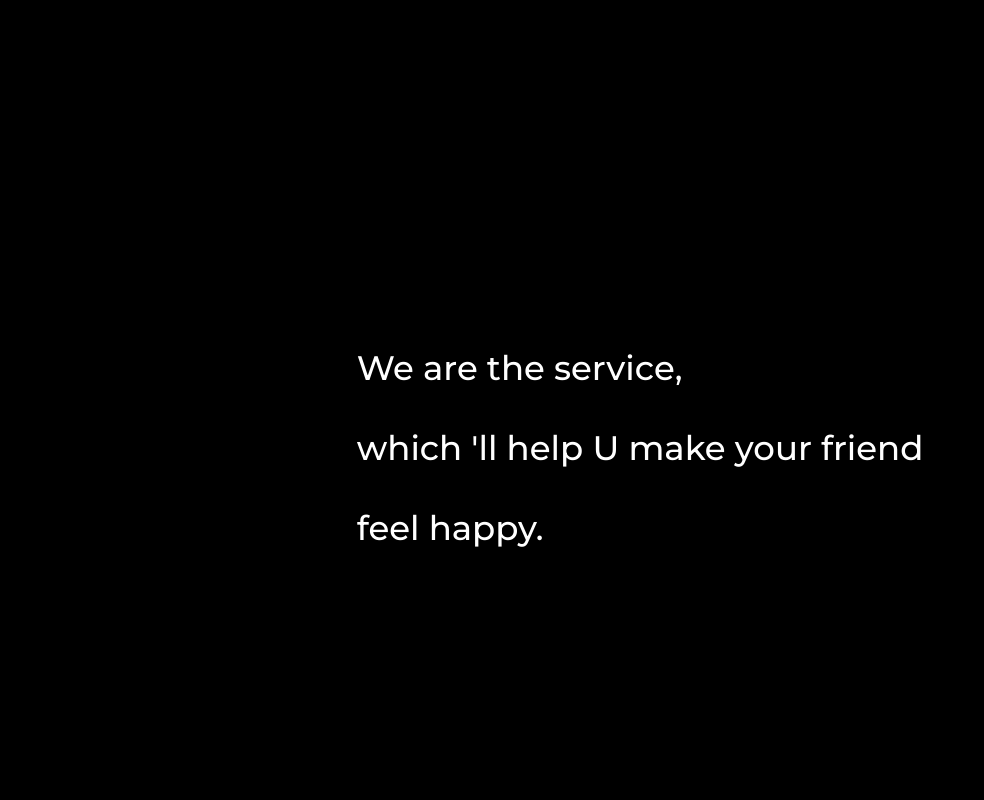
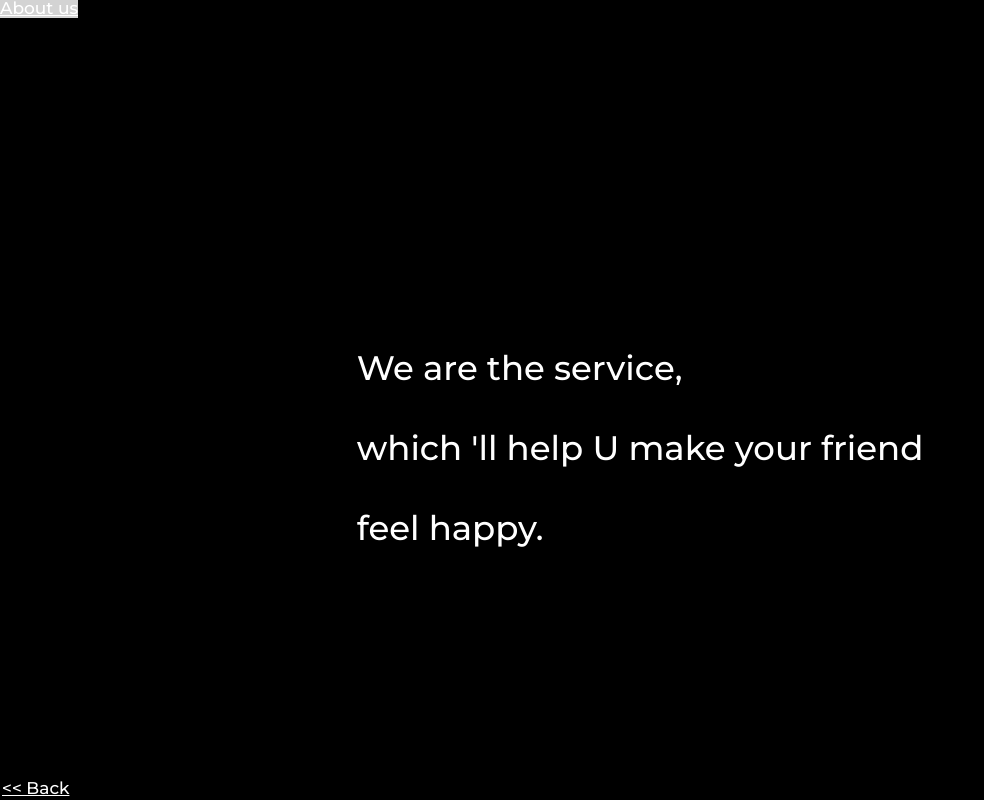
Before and after one commit to cestmoii/-Project-, a plain HTML site: page about.html in a window 1280 px wide. Shown: the whole page, without its empty margins (0-984 px from the left). Drawn offline with Linux system fonts and the light colour scheme.

Commit message:
header and footaer added at about

```diff
--- a/about.html
+++ b/about.html
@@ -6,9 +6,18 @@
     <link rel="stylesheet" href="stylesheets/style.css">
   </head>
   <body>
+
+    <header>
+      <a target="_blank" class="about" style="background-color:lightgrey;" href="https://russkaya-kartoshka.github.io/-Project-/about.html">About us</a>
+    </header>
+
     <p id="about">We are the service, <br>
     which 'll help U make your friend <br>
     feel happy.</p>
 
+    <footer class="fback">
+      <a href="https://russkaya-kartoshka.github.io/-Project-/index.html" class="back"><< Back</a>
+    </footer>
+
   </body>
 </html>
--- a/stylesheets/content.css
+++ b/stylesheets/content.css
@@ -26,6 +26,10 @@ header {
   float: right;
 }
 
+.create:hover {
+  background-color: lightgrey;
+}
+
 .about {
   font-size: 17px;
   font-family: 'Montserrat', sans-serif;
@@ -33,8 +37,29 @@ header {
   text-decoration: underline;
 }
 
+.about:hover {
+  background-color: lightgrey;
+}
+
 footer {
   position: absolute;
   bottom: 3px;
   right: 2px;
 }
+
+.fback {
+  position: absolute;
+  bottom: 3px;
+  left: 2px;
+}
+
+.back {
+  font-size: 17px;
+  font-family: 'Montserrat', sans-serif;
+  color: white;
+  text-decoration: underline;
+}
+
+.back:hover {
+  background-color: lightgrey;
+}
```
